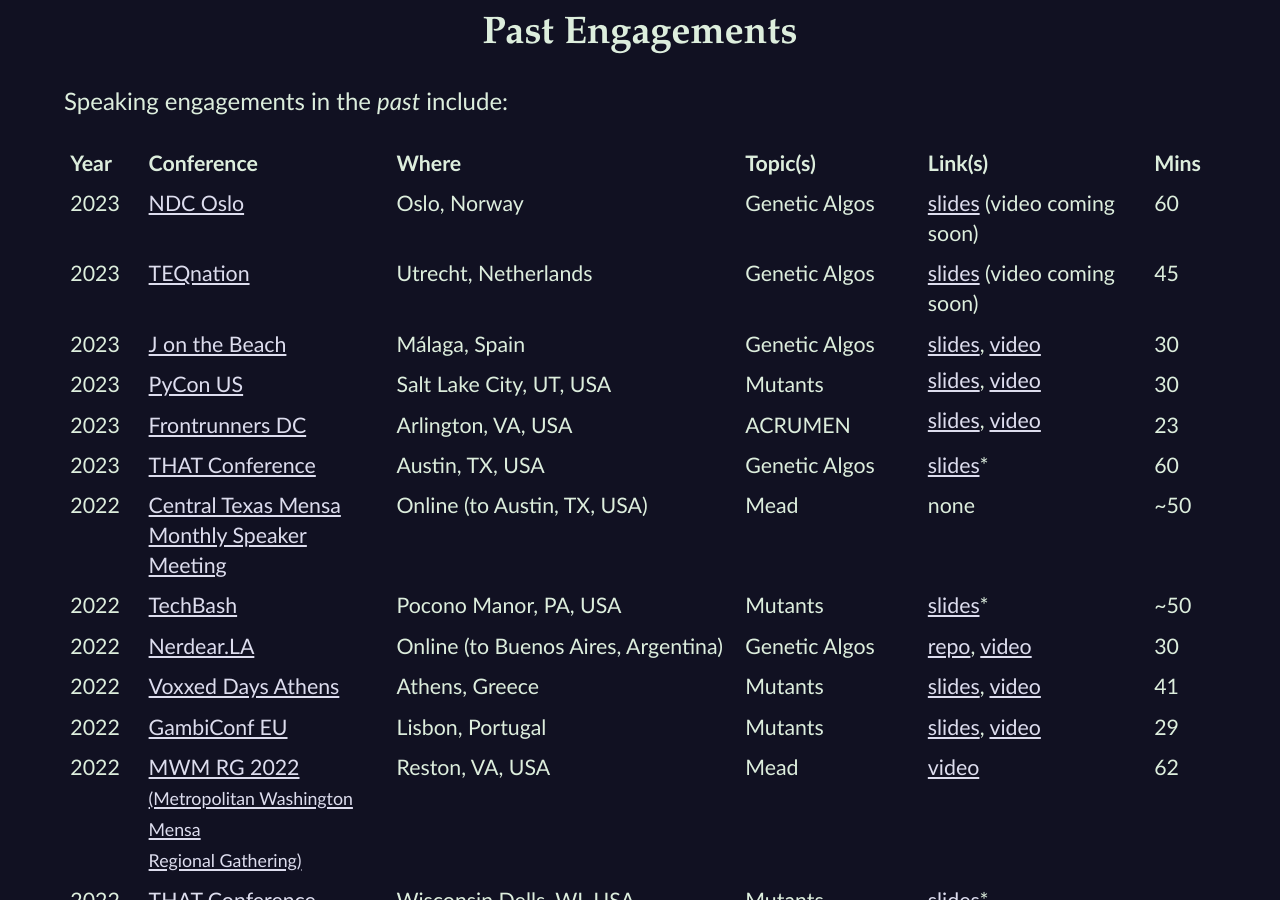
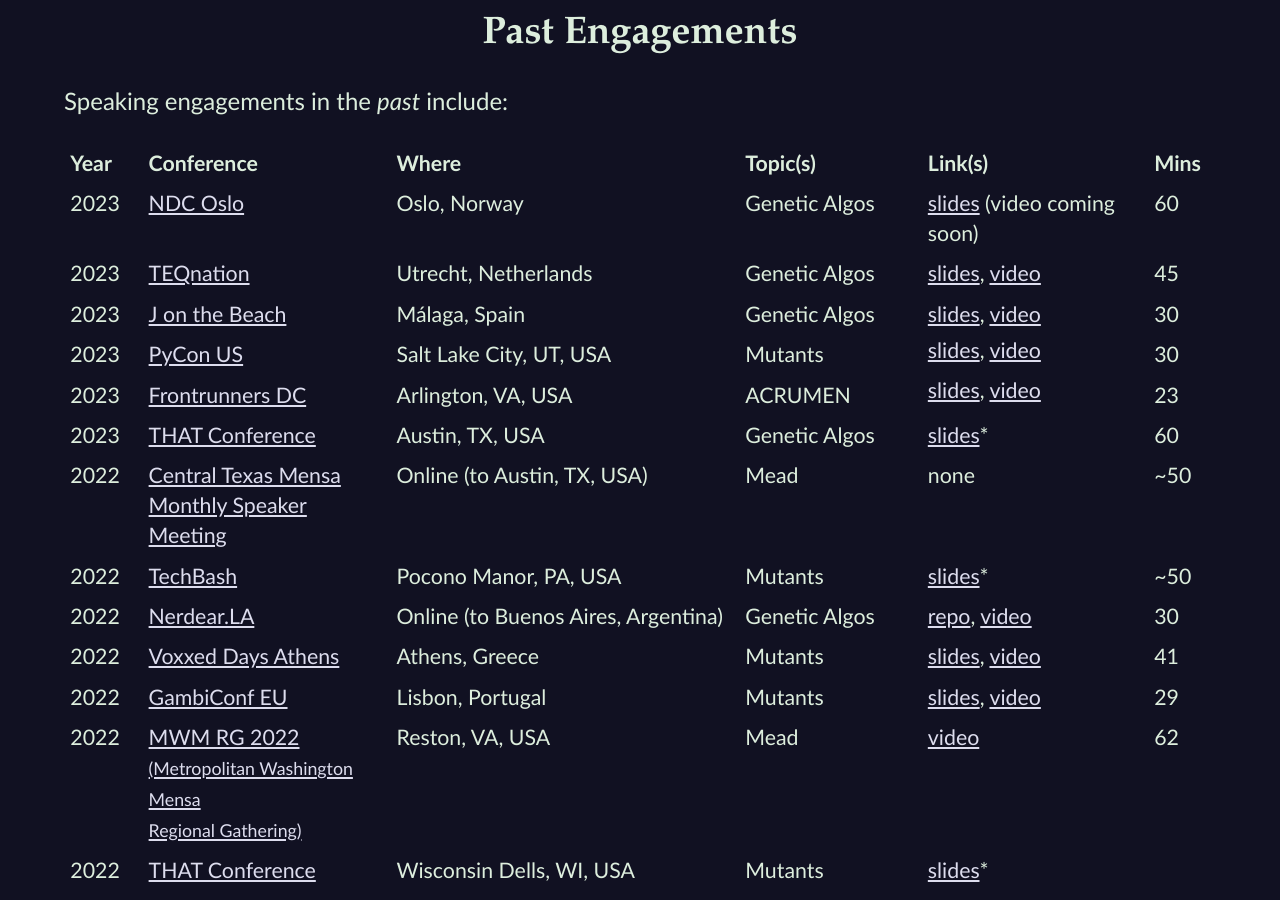
Before and after one commit to CodosaurusLLC/CodosaurusLLC.github.io, a Jekyll site: the page built from speaking.md, in a window 1280 px wide and 900 px high, scrolled down 2145 px. Built offline with Jekyll 4.4.1, drawn with Linux system fonts in a browser that asks for light colours.

Commit message:
add teqnation video

```diff
--- a/speaking.md
+++ b/speaking.md
@@ -160,7 +160,8 @@
       <td>Utrecht, Netherlands</td>
       <td>Genetic Algos</td>
       <td>
-        <a href="https://www.Codosaur.us/reds/gen-algs-teqnation-23-slides" target="_new">slides</a> (video coming soon)
+        <a href="https://www.Codosaur.us/reds/gen-algs-teqnation-23-slides" target="_new">slides</a>,
+        <a href="https://www.youtube.com/watch?v=3pMYSj2iPUM" rel="nofollow" target="_new">video</a>
       </td>
       <td class="numeric">45</td>
     </tr>
```
